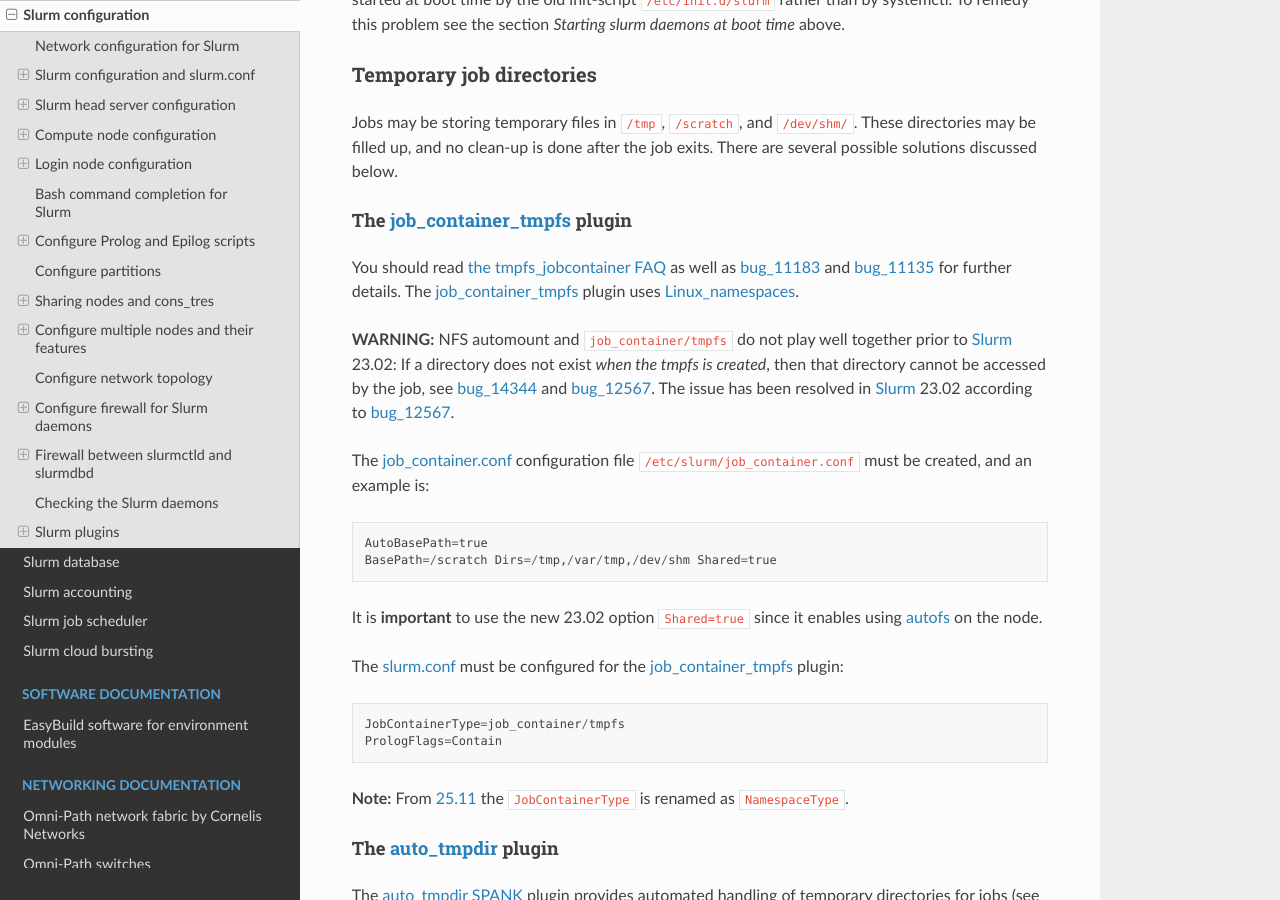
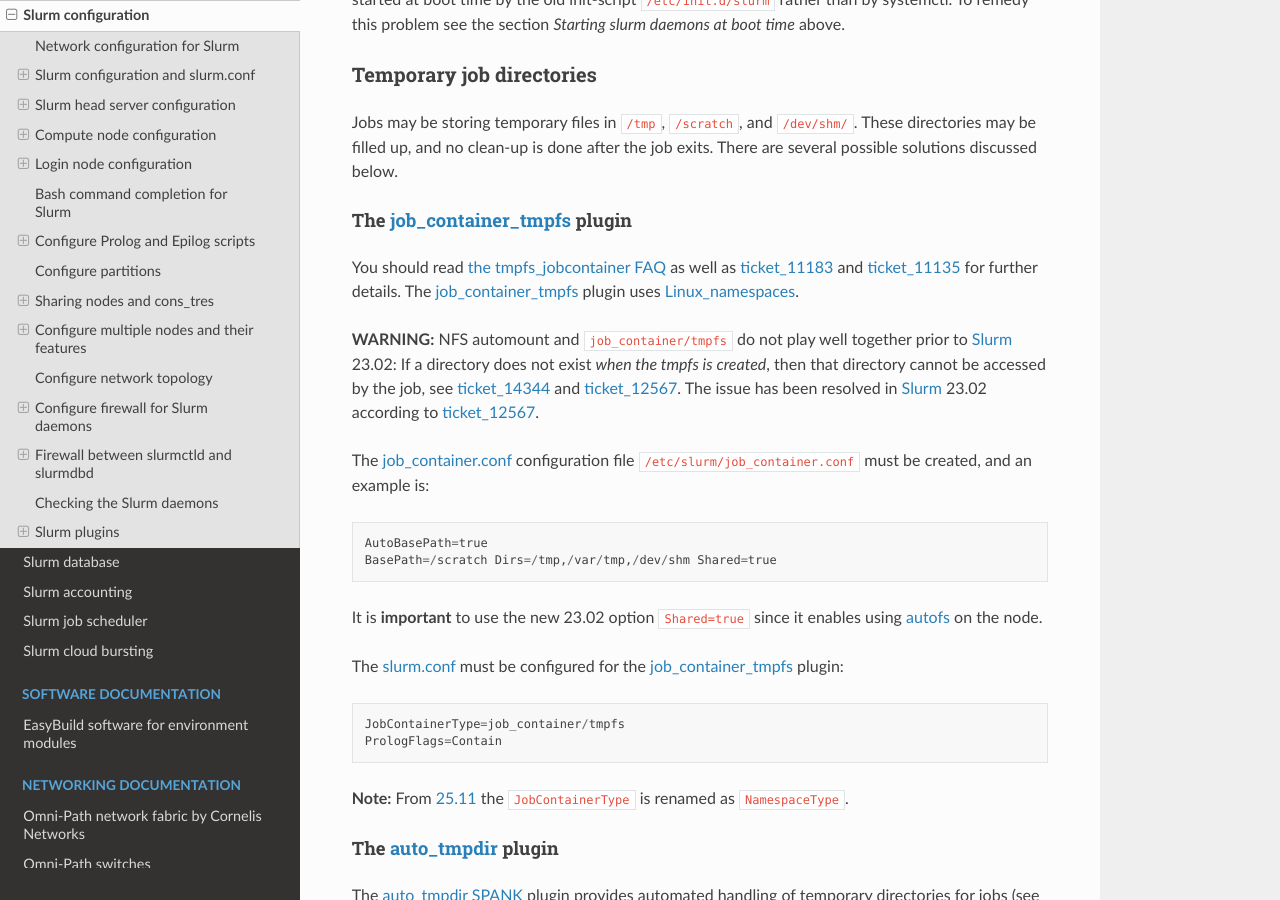
Before and after one commit to OleHolmNielsen/Niflheim_system, a Sphinx documentation site: the page built from docs/Slurm_configuration.rst, in a window 1280 px wide and 900 px high, scrolled down 33971 px. Built offline with Sphinx 7.4.7 and the Read the Docs theme 3.1.0, drawn with Linux system fonts in a browser that asks for light colours; some of the changed text lies outside the part shown.

Commit message:
Changed bug into ticket

```diff
--- a/docs/Slurm_configuration.rst
+++ b/docs/Slurm_configuration.rst
@@ -93,7 +93,7 @@
   _slurmctld._tcp 3600 IN SRV 0 0 6817 slurm-master
 
 Note: The DNS record value TTL=3600 could be anything at all,
-because slurmd_ will only read the DNS SRV_record_ at initial startup and *never* thereafter, see bug_20462_.
+because slurmd_ will only read the DNS SRV_record_ at initial startup and *never* thereafter, see ticket_20462_.
 
 To verify the DNS setup, install these packages::
 
@@ -114,7 +114,7 @@
 .. _DNS_zone: https://en.wikipedia.org/wiki/Zone_file
 .. _SRV_record: https://en.wikipedia.org/wiki/SRV_record
 .. _Time_to_live: https://en.wikipedia.org/wiki/Time_to_live
-.. _bug_20462: https://support.schedmd.com/show_bug.cgi?id=20462
+.. _ticket_20462: https://support.schedmd.com/show_bug.cgi?id=20462
 .. _FQDN: https://en.wikipedia.org/wiki/Fully_qualified_domain_name
 .. _resolv.conf: https://linux.die.net/man/5/resolv.conf
 .. _dig: https://linux.die.net/man/1/dig
@@ -129,7 +129,7 @@
 
   We generally suggest that you run a slurmd to manage the configs on those nodes that run client commands, including submit or login nodes
 
-The simplest way to achieve this is described in bug_9832_:
+The simplest way to achieve this is described in ticket_9832_:
 
 1. Add the login and submit nodes to slurm.conf_ as default-configured nodes, for example::
 
@@ -157,7 +157,7 @@
 
      ls -l /run/slurm/conf
 
-.. _bug_9832: https://support.schedmd.com/show_bug.cgi?id=9832
+.. _ticket_9832: https://support.schedmd.com/show_bug.cgi?id=9832
 
 --------------------------------------------------------------------------
 
@@ -241,10 +241,10 @@
 
 If AccountingStorageType_ is omitted, or set to the obsolete value *accounting_storage/none* (removed from Slurm_ 23.11),
 then account records are not maintained, meaning that anything related to user accounts will not work!
-See also a discussion in bug_21398_.
+See also a discussion in ticket_21398_.
 
 .. _AccountingStorageType: https://slurm.schedmd.com/slurm.conf.html#OPT_AccountingStorageType
-.. _bug_21398: https://support.schedmd.com/show_bug.cgi?id=21398
+.. _ticket_21398: https://support.schedmd.com/show_bug.cgi?id=21398
 
 Optional: Configure AccountingStoreFlags
 .........................................
@@ -370,7 +370,7 @@
 ............
 
 According to the scontrol_ man-page, when adding or removing nodes to slurm.conf_, it is necessary to **restart** slurmctld_.
-However, it is also necessary to restart the slurmd_ daemon on all nodes, see bug_3973_:
+However, it is also necessary to restart the slurmd_ daemon on all nodes, see ticket_3973_:
 
 1. Stop slurmctld_
 2. Add/remove nodes in slurm.conf_
@@ -394,7 +394,7 @@
 
 However, such **future** nodes must not be members of any Slurm_ partition.
 
-.. _bug_3973: https://support.schedmd.com/show_bug.cgi?id=3973
+.. _ticket_3973: https://support.schedmd.com/show_bug.cgi?id=3973
 .. _slurmd: https://slurm.schedmd.com/slurmd.html
 .. _slurmctld: https://slurm.schedmd.com/slurmctld.html
 
@@ -501,7 +501,7 @@
 
 After distributing the cgroup.conf_ file to all nodes, make a ``scontrol reconfigure``.
 
-.. _bug_3874: https://support.schedmd.com/show_bug.cgi?id=3874
+.. _ticket_3874: https://support.schedmd.com/show_bug.cgi?id=3874
 .. _NEWS: https://github.com/SchedMD/slurm/blob/master/NEWS
 
 --------------------------------------------------------------------------
@@ -667,7 +667,7 @@
   SlurmctldParameters=rl_enable,rl_refill_rate=10,rl_bucket_size=50,rl_log_freq=10
 
 **NOTE:** After changing ``SlurmctldParameters`` make an ``scontrol reconfig`` to restart slurmctld_.
-See also bug_18067_.
+See also ticket_18067_.
 
 This allows users to submit a large number of requests in a short period of time, but not a sustained high rate of requests that would add stress to the slurmctld_.
 You can define:
@@ -686,8 +686,8 @@
 
 .. _RPC: https://en.wikipedia.org/wiki/Remote_procedure_call
 .. _sratelimit: https://github.com/OleHolmNielsen/Slurm_tools/blob/master/jobs/sratelimit
-.. _bug_17835: https://support.schedmd.com/show_bug.cgi?id=17835
-.. _bug_18067: https://support.schedmd.com/show_bug.cgi?id=18067
+.. _ticket_17835: https://support.schedmd.com/show_bug.cgi?id=17835
+.. _ticket_18067: https://support.schedmd.com/show_bug.cgi?id=18067
 .. _rl_enable: https://slurm.schedmd.com/slurm.conf.html#OPT_rl_enable
 .. _rl_log_freq: https://slurm.schedmd.com/slurm.conf.html#OPT_rl_log_freq=
 
@@ -714,9 +714,9 @@
 
   RebootProgram="/sbin/shutdown -r now"
 
-seem to be ignored for Slurm_ 16.05 until 17.02.3, see bug_3612_.
-
-.. _bug_3612: https://support.schedmd.com/show_bug.cgi?id=3612
+seem to be ignored for Slurm_ 16.05 until 17.02.3, see ticket_3612_.
+
+.. _ticket_3612: https://support.schedmd.com/show_bug.cgi?id=3612
 
 --------------------------------------------------------------------------
 
@@ -725,7 +725,7 @@
 
 A number of **Timeout** options may be configured in slurm.conf_.
 
-In bug_3941_ is discussed the problem of nodes being drained due to the killing of jobs taking too long to complete.
+In ticket_3941_ is discussed the problem of nodes being drained due to the killing of jobs taking too long to complete.
 To extend this timeout you can configure the UnkillableStepTimeout_ parameter in slurm.conf_, for example::
 
   UnkillableStepTimeout=180
@@ -737,7 +737,7 @@
 .. _MessageTimeout: https://slurm.schedmd.com/slurm.conf.html#OPT_MessageTimeout
 .. _UnkillableStepTimeout: https://slurm.schedmd.com/slurm.conf.html#OPT_UnkillableStepTimeout
 .. _UnkillableStepProgram: https://slurm.schedmd.com/slurm.conf.html#OPT_UnkillableStepProgram
-.. _bug_3941: https://support.schedmd.com/show_bug.cgi?id=3941
+.. _ticket_3941: https://support.schedmd.com/show_bug.cgi?id=3941
 
 --------------------------------------------------------------------------
 
@@ -874,7 +874,7 @@
 .........................................
 
 Many types of *Baseboard Management Controllers* (BMC_) permit the reading of power consumption values using the IPMI_ DCMI_ extensions.
-Note that Slurm_ ``version 23.02.7 (or later)`` should be used for correct functionality, see bug_17639_.
+Note that Slurm_ ``version 23.02.7 (or later)`` should be used for correct functionality, see ticket_17639_.
 
 Install the FreeIPMI_ prerequisite packages **version 1.6.12 or later** on the Slurm_ RPM-building server.
 FreeIPMI_ version 1.6.14 is available with RockyLinux_ and AlmaLinux_ (EL8) 8.10::
@@ -894,7 +894,7 @@
 
   IPMI Energy Consumption: The acct_gather_energy/ipmi accounting plugin will be built if the freeipmi development library is present.
 
-See also the discussion about IPMI_ *Data Center Manageability Interface* (DCMI_) in bug bug_17704_.
+See also the discussion about IPMI_ *Data Center Manageability Interface* (DCMI_) in bug ticket_17704_.
 
 You can check if Slurm_ has been built with the **acct_gather_energy/ipmi** accounting plugin,
 and verify that the ``libfreeipmi.so.*`` library file is also available on the system::
@@ -907,8 +907,8 @@
   -rwxr-xr-x 1 root root 5469832 Apr  6 17:05 /usr/lib64/libfreeipmi.so.17.2.12
 
 
-.. _bug_17639: https://support.schedmd.com/show_bug.cgi?id=17639
-.. _bug_17704: https://support.schedmd.com/show_bug.cgi?id=17704
+.. _ticket_17639: https://support.schedmd.com/show_bug.cgi?id=17639
+.. _ticket_17704: https://support.schedmd.com/show_bug.cgi?id=17704
 .. _RockyLinux: https://www.rockylinux.org
 .. _AlmaLinux: https://www.almalinux.org
 .. _BMC: https://www.techopedia.com/definition/15941/baseboard-management-controller-bmc
@@ -921,7 +921,7 @@
 
 * The *acct_gather_energy/ipmi* plugin should **not be used** with Slurm_ prior to 23.02.7!
   The reason is that this plugin has a bug where file descriptors in slurmd_ are not closed when making IPMI_ DCMI_ library calls.
-  This issue was fixed in bug_17639_ starting with Slurm_ 23.02.7.
+  This issue was fixed in ticket_17639_ starting with Slurm_ 23.02.7.
 
 On each type of compute node to be monitored, test whether the power values can be read by the commands::
 
@@ -938,7 +938,7 @@
   EnergyIPMIPowerSensors=Node=DCMI
   EnergyIPMIFrequency=30
 
-However, **avoid** the ``EnergyIPMICalcAdjustment`` parameter in acct_gather.conf_, see bug_20207_ Comment 26.
+However, **avoid** the ``EnergyIPMICalcAdjustment`` parameter in acct_gather.conf_, see ticket_20207_ Comment 26.
 
 Set also this slurm.conf_ parameter, where example values may be::
 
@@ -950,7 +950,7 @@
   The default  value  for  all other intervals is 0.
   Smaller (non-zero) values have a greater impact upon job performance, but a value of 30 seconds is not likely to be noticeable for applications having less than 10,000 tasks.
 
-The ``JobAcctGatherFrequency`` should be >= ``EnergyIPMIFrequency``, see bug_20207_.
+The ``JobAcctGatherFrequency`` should be >= ``EnergyIPMIFrequency``, see ticket_20207_.
 
 * **IMPORTANT**:
 
@@ -968,7 +968,7 @@
 
 .. _DCMI: https://www.gnu.org/software/freeipmi/manpages/man8/ipmi-dcmi.8.html
 .. _FreeIPMI: https://www.gnu.org/software/freeipmi/
-.. _bug_20207: https://support.schedmd.com/show_bug.cgi?id=20207#c26
+.. _ticket_20207: https://support.schedmd.com/show_bug.cgi?id=20207#c26
 
 Energy accounting of individual jobs
 ........................................
@@ -979,7 +979,7 @@
 
   ConsumedEnergyRaw: Total energy consumed by all tasks in a job, in joules.  Note: Only in the case of an exclusive job allocation does this value reflect the job's real energy consumption.
 
-However, job energy accounting is not fully reliable as of Slurm_ 23.11.8 (July 2024) due to a number of issues in slurmd_ that are tracked in bug_20207_,
+However, job energy accounting is not fully reliable as of Slurm_ 23.11.8 (July 2024) due to a number of issues in slurmd_ that are tracked in ticket_20207_,
 see the list of issues in Comment 31.
 
 Note: Joule_ is the unit of energy equal to the power in Watt_ multiplied by time.
@@ -1026,12 +1026,12 @@
 
 Notice some potentially incorrect power and CPU load values:
 
-* bug_17759_: ``scontrol show node`` shows *CurrentWatts* and *CPULoad* greater than zero for nodes that are powered off (fixed in Slurm_ 23.11).
-
-* Beware that the Slurm bug_9956_ states: *RAPL plugin: incorrect \*Watts and ConsumedEnergy values*.
-
-.. _bug_17759: https://support.schedmd.com/show_bug.cgi?id=17759
-.. _bug_9956: https://support.schedmd.com/show_bug.cgi?id=9956
+* ticket_17759_: ``scontrol show node`` shows *CurrentWatts* and *CPULoad* greater than zero for nodes that are powered off (fixed in Slurm_ 23.11).
+
+* Beware that the Slurm ticket_9956_ states: *RAPL plugin: incorrect \*Watts and ConsumedEnergy values*.
+
+.. _ticket_17759: https://support.schedmd.com/show_bug.cgi?id=17759
+.. _ticket_9956: https://support.schedmd.com/show_bug.cgi?id=9956
 
 A convenient script showpower_ is available for printing node power values as well as the total/average for sets of nodes with 1 line per node::
 
@@ -1337,13 +1337,13 @@
   Access is granted to root, any user with an Slurm-launched job currently running on the node, or any user who has allocated resources on the node according to the Slurm.
 
 Usage of pam_slurm_adopt_ is described in the source files pam_slurm_adopt_.
-There is also a nice description in bug_4098_.
-Documentation of pam_slurm_adopt_ is discussed in bug_3567_.
+There is also a nice description in ticket_4098_.
+Documentation of pam_slurm_adopt_ is discussed in ticket_3567_.
 
 The PAM usage of, for example, ``/etc/pam.d/system-auth`` on RHEL and clones is configured through the authconfig_ command.
 
-.. _bug_4098: https://support.schedmd.com/show_bug.cgi?id=4098
-.. _bug_3567: https://support.schedmd.com/show_bug.cgi?id=3567
+.. _ticket_4098: https://support.schedmd.com/show_bug.cgi?id=4098
+.. _ticket_3567: https://support.schedmd.com/show_bug.cgi?id=3567
 .. _pam_slurm_adopt: https://slurm.schedmd.com/pam_slurm_adopt.html
 .. _pam: https://github.com/SchedMD/slurm/tree/master/contribs/pam
 .. _pam_slurm: https://slurm.schedmd.com/faq.html#pam
@@ -1354,7 +1354,7 @@
 .....................
 
 **Warning: Do NOT** configure ``UsePAM=1`` in slurm.conf_ (this advice can be found on the net).
-Please see bug_4098_ (comment 3).
+Please see ticket_4098_ (comment 3).
 
 You need to configure slurm.conf_ with::
 
@@ -1365,7 +1365,7 @@
 
   scontrol reconfigure
 
-This can be done while the cluster is in production, see bug_4098_ (comment 3).
+This can be done while the cluster is in production, see ticket_4098_ (comment 3).
 
 PAM configuration
 .................
@@ -1492,13 +1492,13 @@
 The job_container_tmpfs_ plugin
 ..................................
 
-You should read `the tmpfs_jobcontainer FAQ <https://slurm.schedmd.com/faq.html#tmpfs_jobcontainer>`_ as well as bug_11183_ and bug_11135_ for further details.
+You should read `the tmpfs_jobcontainer FAQ <https://slurm.schedmd.com/faq.html#tmpfs_jobcontainer>`_ as well as ticket_11183_ and ticket_11135_ for further details.
 The job_container_tmpfs_ plugin uses Linux_namespaces_.
 
 **WARNING:**
 NFS automount and ``job_container/tmpfs`` do not play well together prior to Slurm_ 23.02:
-If a directory does not exist *when the tmpfs is created*, then that directory cannot be accessed by the job, see bug_14344_ and bug_12567_.
-The issue has been resolved in Slurm_ 23.02 according to bug_12567_.
+If a directory does not exist *when the tmpfs is created*, then that directory cannot be accessed by the job, see ticket_14344_ and ticket_12567_.
+The issue has been resolved in Slurm_ 23.02 according to ticket_12567_.
 
 The job_container.conf_ configuration file ``/etc/slurm/job_container.conf`` must be created, and an example is::
 
@@ -1579,7 +1579,7 @@
 
   * If the ``plugstack.conf`` file is installed on a submit/login or compute node, it is **mandatory** that all plugins listed in the file are actually installed as well,
     otherwise user commands or slurmd_ will fail with errors.
-    See a discussion in bug_14483_.
+    See a discussion in ticket_14483_.
 
 * **Quickly restart** the slurmd_ service on **all compute nodes** to actually activate the ``/etc/slurm/plugstack.conf`` feature::
 
@@ -1598,11 +1598,11 @@
 .. _autofs: https://wiki.archlinux.org/title/autofs
 .. _job_container_tmpfs: https://slurm.schedmd.com/faq.html#tmpfs_jobcontainer
 .. _job_container.conf: https://slurm.schedmd.com/job_container.conf.html
-.. _bug_11183: https://support.schedmd.com/show_bug.cgi?id=11183
-.. _bug_11135: https://support.schedmd.com/show_bug.cgi?id=11135
-.. _bug_14344: https://support.schedmd.com/show_bug.cgi?id=14344
-.. _bug_12567: https://support.schedmd.com/show_bug.cgi?id=12567
-.. _bug_14483: https://support.schedmd.com/show_bug.cgi?id=14483
+.. _ticket_11183: https://support.schedmd.com/show_bug.cgi?id=11183
+.. _ticket_11135: https://support.schedmd.com/show_bug.cgi?id=11135
+.. _ticket_14344: https://support.schedmd.com/show_bug.cgi?id=14344
+.. _ticket_12567: https://support.schedmd.com/show_bug.cgi?id=12567
+.. _ticket_14483: https://support.schedmd.com/show_bug.cgi?id=14483
 .. _Linux_namespaces: https://en.wikipedia.org/wiki/Linux_namespaces
 .. _SPANK: https://slurm.schedmd.com/spank.html
 .. _CMake: https://cmake.org/
@@ -1665,15 +1665,15 @@
 
   X11Parameters=home_xauthority
 
-You may want to check bug_18492_ and bug_22034_ for an issue with X11_ forwarding.
+You may want to check ticket_18492_ and ticket_22034_ for an issue with X11_ forwarding.
 
 Note that X11_ uses TCP_ as its transport protocol.
 The well known TCP_ ports for X11_ are 6000-6063: typically the port number used is 6000 plus the server/display number.
 
 .. _X11: https://en.wikipedia.org/wiki/X_Window_System
 .. _X11Parameters: https://slurm.schedmd.com/slurm.conf.html#OPT_X11Parameters
-.. _bug_22034: https://support.schedmd.com/show_bug.cgi?id=22034
-.. _bug_18492: https://support.schedmd.com/show_bug.cgi?id=18492
+.. _ticket_22034: https://support.schedmd.com/show_bug.cgi?id=22034
+.. _ticket_18492: https://support.schedmd.com/show_bug.cgi?id=18492
 
 Bash command completion for Slurm
 ==================================
@@ -1684,7 +1684,7 @@
   dnf install bash-completion
 
 Slurm_ includes a slurm_completion_help_ script which offers completion for user commands like squeue_, sbatch_ etc.,
-which is installed by the ``slurm-contribs`` package starting from Slurm_ 24.11 (see bug_20932_).
+which is installed by the ``slurm-contribs`` package starting from Slurm_ 24.11 (see ticket_20932_).
 The installed file is ``/usr/share/bash-completion/completions/slurm_completion.sh``.
 
 To enable the slurm_completion_help_ script on Slurm_ 24.05 or older,
@@ -1699,7 +1699,7 @@
 .. _bash-completion: https://github.com/scop/bash-completion
 .. _slurm_completion_help: https://github.com/SchedMD/slurm/tree/master/contribs/slurm_completion_help
 .. _slurm_completion.sh: https://github.com/SchedMD/slurm/blob/master/contribs/slurm_completion_help/slurm_completion.sh
-.. _bug_20932: https://support.schedmd.com/show_bug.cgi?id=20932
+.. _ticket_20932: https://support.schedmd.com/show_bug.cgi?id=20932
 
 Configure Prolog and Epilog scripts
 ===================================
@@ -1741,7 +1741,7 @@
   Fully qualified pathname of a program to be execute as the slurm job's owner after termination of each task. See TaskProlog_ for execution order details.
 
 **NOTE:** The TaskProlog_ and TaskEpilog_ files are **not distributed** in configless_ mode with Slurm_ prior to version 25.11,
-but this will be added in 25.11 (see bug_23523_).
+but this will be added in 25.11 (see ticket_23523_).
 
 **WARNING:** The Prolog_ or TaskProlog_ programs could potentially fail if 1) the file isn't found,
 2) the file doesn't have the executable bit set, 3) the program has an error which causes it to exit with a non-zero exit code.
@@ -1766,7 +1766,7 @@
 .. _Prolog_and_Epilog_Scripts: https://slurm.schedmd.com/slurm.conf.html#SECTION_PROLOG-AND-EPILOG-SCRIPTS
 .. _nohold_on_prolog_fail: https://slurm.schedmd.com/slurm.conf.html#OPT_nohold_on_prolog_fail
 .. _SchedulerParameters: https://slurm.schedmd.com/slurm.conf.html#OPT_SchedulerParameters
-.. _bug_23523: https://support.schedmd.com/show_bug.cgi?id=23523
+.. _ticket_23523: https://support.schedmd.com/show_bug.cgi?id=23523
 
 Prolog and epilog examples
 --------------------------
@@ -1852,7 +1852,7 @@
 ---------------------------------
 
 The newer cons_tres_ plugin should be used in stead of cons_res_.
-Upgrading from cons_res_ to cons_tres_ on a running system must be done very carefully, however, as discussed in bug_15470_.
+Upgrading from cons_res_ to cons_tres_ on a running system must be done very carefully, however, as discussed in ticket_15470_.
 The procedure is:
 
 1. In slurm.conf_ change into ``SelectType=select/cons_tres``.
@@ -1866,7 +1866,7 @@
 Here we have used :ref:`ClusterShell` to run the command on all nodes.
 One **must not** make a ``scontrol reconfigure`` during this process!
 
-.. _bug_15470: https://support.schedmd.com/show_bug.cgi?id=15470
+.. _ticket_15470: https://support.schedmd.com/show_bug.cgi?id=15470
 
 Configure multiple nodes and their features
 ===========================================
@@ -2200,7 +2200,7 @@
 ------------------
 
 The Job_Submit_Plugin_ (a Lua_ plugin) will execute a Lua_ script named ``/etc/slurm/job_submit.lua`` on the slurmctld_ host.
-Some clarification of the documentation is needed, however, see bug_14472_ and bug_14500_.
+Some clarification of the documentation is needed, however, see ticket_14472_ and ticket_14500_.
 
 Sample Lua_ scripts can be copied from the Slurm_ source distribution in the directories ``contribs/lua/`` and ``etc/``:
 
@@ -2214,9 +2214,9 @@
 .. _job_submit.lua: https://github.com/SchedMD/slurm/blob/master/contribs/lua/job_submit.lua
 .. _job_submit.license.lua: https://github.com/SchedMD/slurm/blob/master/contribs/lua/job_submit.license.lua
 
-Please note that job_submit.lua.example_ has an issue with use of ``log.user()`` in ``job_modify()`` prior to Slurm 23.02, see bug_14539_.
-
-.. _bug_14539: https://support.schedmd.com/show_bug.cgi?id=14539
+Please note that job_submit.lua.example_ has an issue with use of ``log.user()`` in ``job_modify()`` prior to Slurm 23.02, see ticket_14539_.
+
+.. _ticket_14539: https://support.schedmd.com/show_bug.cgi?id=14539
 
 On the slurmctld_ server you may start with this example::
 
@@ -2244,8 +2244,8 @@
 
 * https://code.google.com/archive/p/lua-checker/
 
-.. _bug_14472: https://support.schedmd.com/show_bug.cgi?id=14472
-.. _bug_14500: https://support.schedmd.com/show_bug.cgi?id=14500
+.. _ticket_14472: https://support.schedmd.com/show_bug.cgi?id=14472
+.. _ticket_14500: https://support.schedmd.com/show_bug.cgi?id=14500
 .. _Lua: https://en.wikipedia.org/wiki/Lua_(programming_language)
 .. _Lua_manual: https://www.lua.org/manual/
 .. _luac: https://www.lua.org/manual/4.0/luac.html
@@ -2278,7 +2278,7 @@
   job_desc.tres_per_task
   job_desc.user_name
 
-**NOTE:** If some field is **undefined** in the user's job script, for example ``max_nodes``, slurmctld_ sets an "invalid" value (see bug_15012_) which can be tested for in ``/etc/slurm/job_submit.lua``:
+**NOTE:** If some field is **undefined** in the user's job script, for example ``max_nodes``, slurmctld_ sets an "invalid" value (see ticket_15012_) which can be tested for in ``/etc/slurm/job_submit.lua``:
 
 * Numeric values (a Lua_ double) if absent will be set to ``slurm.NO_VAL`` (32-bit, as defined in ``/usr/include/slurm/slurm.h``).
 
@@ -2286,10 +2286,10 @@
 
 * String values (if absent) will be set to the nil_ Lua_ type.
 
-.. _bug_15012:  https://support.schedmd.com/show_bug.cgi?id=15012.
+.. _ticket_15012:  https://support.schedmd.com/show_bug.cgi?id=15012.
 .. _nil: https://www.lua.org/pil/2.1.html
 
-Slurm_ error symbols ``ESLURM*`` and corresponding numeric values are defined in the file ``/usr/include/slurm/slurm_errno.h``, see also bug_14500_.
+Slurm_ error symbols ``ESLURM*`` and corresponding numeric values are defined in the file ``/usr/include/slurm/slurm_errno.h``, see also ticket_14500_.
 Note that only a few selected symbols ``ESLURM*`` are exposed to the Lua_ script, but from Slurm_ 23.02 all the error codes in ``/usr/include/slurm/slurm_errno.h`` are exposed.
 
 Your ``/etc/slurm/job_submit.lua`` script can test for undefined values like in this example:
@@ -2306,11 +2306,11 @@
     return slurm.ESLURM_INVALID_PARTITION_NAME
   end
 
-It is worth noting that the Lua_ version 5.1.4 does not handle nil_ values well in all cases as discussed in bug_19564_.
+It is worth noting that the Lua_ version 5.1.4 does not handle nil_ values well in all cases as discussed in ticket_19564_.
 The only known solution is to upgrade Lua_ to version 5.3.4 (available in EL8).
 
 .. _job_submit_lua.c: https://github.com/SchedMD/slurm/blob/master/src/plugins/job_submit/lua/job_submit_lua.c#L518
-.. _bug_19564: https://support.schedmd.com/show_bug.cgi?id=19564
+.. _ticket_19564: https://support.schedmd.com/show_bug.cgi?id=19564
 
 Configure Slurm for Lua JobSubmitPlugins
 ........................................
@@ -2329,7 +2329,7 @@
   scontrol reconfigure
 
 If ``slurmctld`` gets an error when executing ``/etc/slurm/job_submit.lua``, it will use any previously cached script and ignore the file on disk henceforth
-(see `comment 15 <https://support.schedmd.com/show_bug.cgi?id=14472#c15>`_ in bug_14472_).
+(see `comment 15 <https://support.schedmd.com/show_bug.cgi?id=14472#c15>`_ in ticket_14472_).
 
 **WARNING:**
 If ``slurmctld`` does not have a cached script (because it was just restarted, for example) it may crash!
```
Also changed, not shown: docs/Slurm_accounting.rst (+10 -10 lines), docs/Slurm_cloud_bursting.rst (+4 -4 lines), docs/Slurm_database.rst (+10 -10 lines), docs/Slurm_installation.rst (+28 -28 lines).
